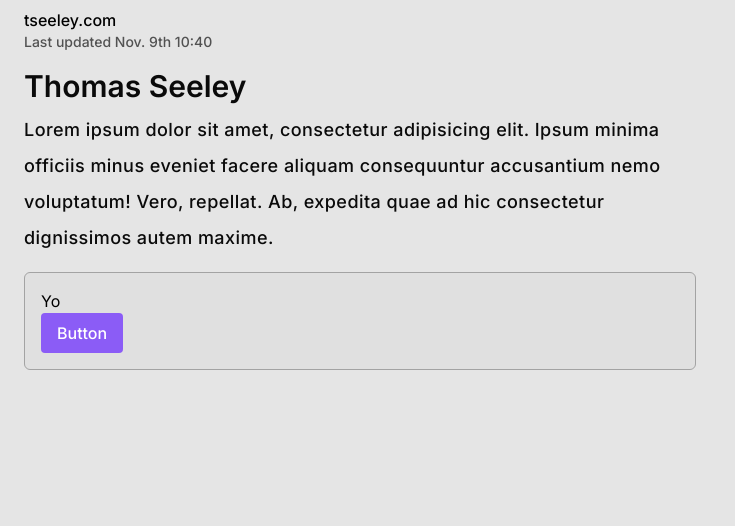
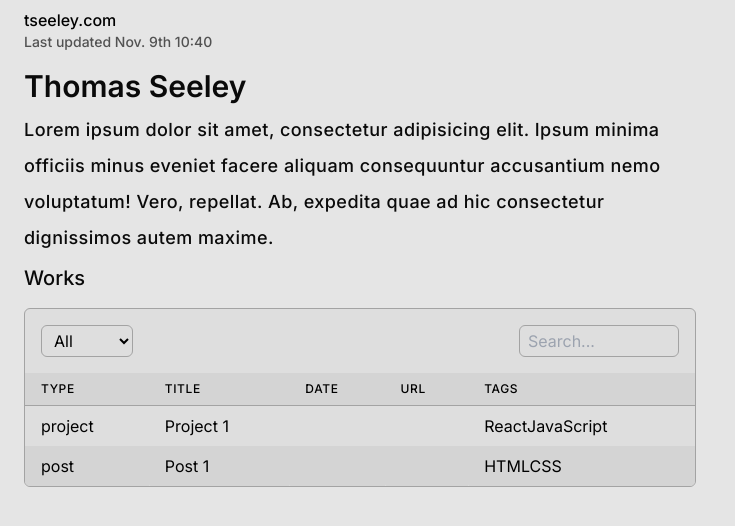
Before and after one commit to iamseeley/tseeley, a Next.js app: page / in a window 1280 px wide. Shown: the top 526 px of the page, without its empty margins (0-735 px from the left). Built offline with nearby package versions, Linux system fonts and the light colour scheme.

Commit message:
working on works table

```diff
--- /dev/null
+++ b/app/components/TestTable/TestTable.tsx
@@ -0,0 +1,74 @@
+'use client'
+
+import React, { useState, useMemo } from 'react';
+import Table from './Ttable';
+
+const data = [
+    { type: 'project', title: 'Project 1', tags: ['React', 'JavaScript'] },
+    { type: 'post', title: 'Post 1', tags: ['HTML', 'CSS'] },
+    // ... more data ...
+  ];
+
+  const columns = [
+    { header: 'Type', accessor: 'type' },
+    { header: 'Title', accessor: 'title' },
+    { header: 'Date', accessor: 'date' },
+    { header: 'URL', accessor: 'url' },
+    { header: 'Tags', accessor: 'tags' },
+  ];
+
+
+
+const MainComponent = () => {
+  const [filter, setFilter] = useState('all'); // 'all', 'projects', 'posts'
+  const [searchTerm, setSearchTerm] = useState('');
+  const [selectedTags, setSelectedTags] = useState<string[]>([]);
+
+  const filteredData = useMemo(() => {
+    return data
+      .filter(item => {
+        // Filter by type
+        if (filter !== 'all' && item.type !== filter) return false;
+
+        // Filter by search term
+        if (searchTerm && !item.title.toLowerCase().includes(searchTerm.toLowerCase())) return false;
+
+        // Filter by tags
+        if (selectedTags.length > 0 && !selectedTags.some(tag => item.tags.includes(tag))) return false;
+
+        return true;
+      });
+  }, [filter, searchTerm, selectedTags]);
+
+  const handleFilterChange = (newFilter: string) => {
+    setFilter(newFilter);
+  };
+
+  const handleTagSelect = (tag: string) => {
+    setSelectedTags(prevTags => [...prevTags, tag]);
+  };
+
+  // Render the filters, search bar, and table
+  return (
+    <div className='my-4  bg-foreground rounded-md border border-neutral-400 overflow-x-auto'>
+        <div className='px-4 pt-4 flex flex-row justify-between mb-4 gap-4 sticky left-0'>
+            <div>
+            {/* <label className='font-medium' htmlFor='works'>Works </label> */}
+            <select className=' bg-transparent border border-neutral-400 rounded-md pl-2 py-1 focus:outline-none focus:border-gray-500' id='works' name='works'>
+
+                <option onClick={() => handleFilterChange('all')}>All</option>
+                <option onClick={() => handleFilterChange('project')}>Projects</option>
+                <option onClick={() => handleFilterChange('post')}>Posts</option>
+            </select>
+            </div>
+            <input className='pl-2 rounded-md w-40 border bg-transparent border-neutral-400' type="text" placeholder="Search..." onChange={(e) => setSearchTerm(e.target.value)} />
+      {/* Display tags and handle tag selection */}
+        </div>
+        <div className='table-fixed w-full '>
+      <Table columns={columns} data={filteredData} />
+      </div>
+    </div>
+  );
+};
+
+export default MainComponent;
--- /dev/null
+++ b/app/components/TestTable/Ttable.tsx
@@ -0,0 +1,42 @@
+import React from 'react';
+
+// Define Props for the Table Component
+export interface TableColumn {
+  header: string;
+  accessor: string; // Key matching with data object
+}
+
+export interface TableProps {
+  columns: TableColumn[];
+  data: any[];
+}
+
+// Table Component
+const Table: React.FC<TableProps> = ({ columns, data }) => {
+  return (
+    <table className="table min-w-full divide-y  divide-neutral-400">
+      <thead className='bg-neutral-300'>
+        <tr>
+          {columns.map((column, idx) => (
+            <th key={idx} className="px-4 py-2 text-left text-xs font-medium  uppercase tracking-wider">
+              {column.header}
+            </th>
+          ))}
+        </tr>
+      </thead>
+      <tbody className="m">
+        {data.map((row, idx) => (
+          <tr className='rounded-bl-sm' key={idx}>
+            {columns.map((column, colIdx) => (
+              <td key={colIdx} className="px-4 py-2 whitespace-nowrap rounded-bl-sm">
+                {row[column.accessor]}
+              </td>
+            ))}
+          </tr>
+        ))}
+      </tbody>
+    </table>
+  );
+};
+
+export default Table;
--- a/app/globals.css
+++ b/app/globals.css
@@ -6,9 +6,18 @@
   :root {
     --brand: #8b5cf6;
     --background: #e5e5e5;
-    --foreground: #d4d4d454;
+    --foreground: #d4d4d46e;
     --typeface-primary: #0a0a0a;
     --typeface-secondary: #262626;
     --typeface-tertiary: #525252;
   }
 }
+
+/* Add your custom styles here */
+.table tr:nth-child(odd) {
+  @apply bg-none; /* Lighter color for odd rows */
+}
+
+.table tr:nth-child(even) {
+  @apply bg-neutral-300; /* Darker or different color for even rows */
+}
--- a/app/page.tsx
+++ b/app/page.tsx
@@ -2,8 +2,10 @@ import Image from 'next/image'
 import Button from './components/Button/Button'
 import { H1, H2, H3, H4 } from './components/Typography/TypographyHeading'
 import Text from './components/Typography/TypographyText'
-import Table from './components/Table/Table'
+// import Table from './components/Table/Table'
 import { TableHead, TableBody, TableRow, TableCell } from './components/Table/Table'
+import Link from 'next/link'
+import MainComponent from './components/TestTable/TestTable'
 
 export default function Home() {
   return (
@@ -13,15 +15,10 @@ export default function Home() {
       <div className=''>
       <Text size={2} spaced color='primary'>Lorem ipsum dolor sit amet, consectetur adipisicing elit. Ipsum minima officiis minus eveniet facere aliquam consequuntur accusantium nemo voluptatum! Vero, repellat. Ab, expedita quae ad hic consectetur dignissimos autem maxime.</Text>
       </div>
-      <div className='my-4 p-4 bg-foreground rounded-md border border-neutral-400'>
-      <Table>
-
-      </Table>
-
-      <h1 className=''>Yo</h1>
-
-      <Button>Button</Button>
-      </div>
+      <section>
+        <H4>Works</H4>
+        <MainComponent />
+      </section>
 
 
     </section>
```
